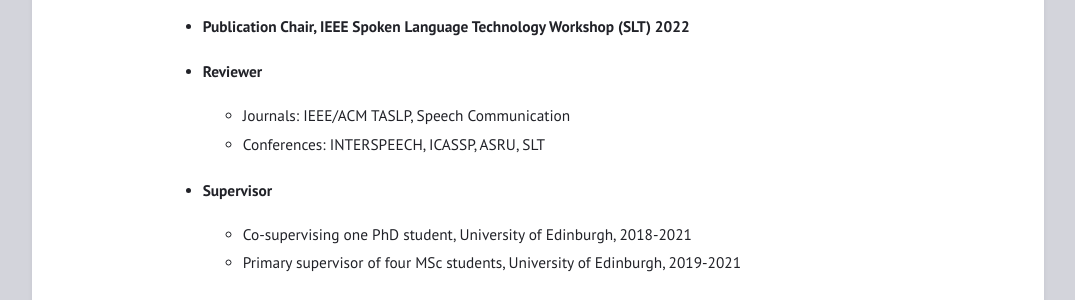
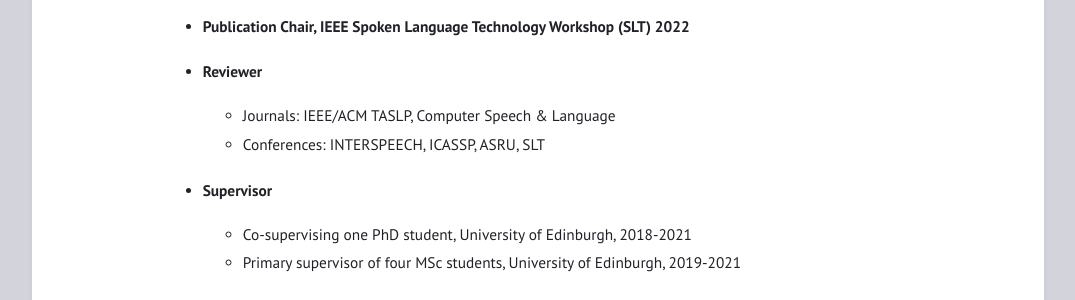
Before and after one commit to eloweimi/eloweimi.github.io, a Jekyll site: the page built from roles.md, in a window 1280 px wide. Shown: the part 489-789 px from the top of the page, without its empty margins (102-1177 px from the left). Built offline with Jekyll 4.4.1, drawn with Linux system fonts in a browser that asks for light colours.

Commit message:
Update roles.md

```diff
--- a/roles.md
+++ b/roles.md
@@ -22,7 +22,7 @@ title: ""
 -->
 
 * #### Reviewer
-   - Journals: IEEE/ACM TASLP, Speech Communication
+   - Journals: IEEE/ACM TASLP, Computer Speech & Language
    - Conferences: INTERSPEECH, ICASSP, ASRU, SLT
 
 
```
